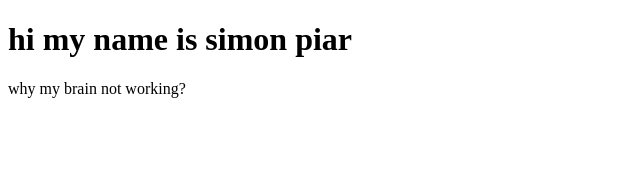
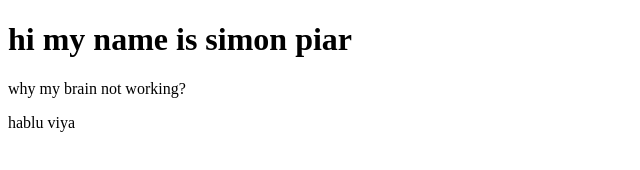
Before and after one commit to simonfornt/pl, a plain HTML site: page index.html in a window 1280 px wide. Shown: the full height of the page, 0-640 px from the left. Drawn offline with Linux system fonts and the light colour scheme.

Commit message:
Update index.html

```diff
--- a/index.html
+++ b/index.html
@@ -9,6 +9,7 @@
 
 <h1>hi my name is simon piar</h1>
 <p>why my brain not working?</p>
+    <p> hablu viya</p>
     <script src="main.js"></script>
 </body>
 </html>
```
